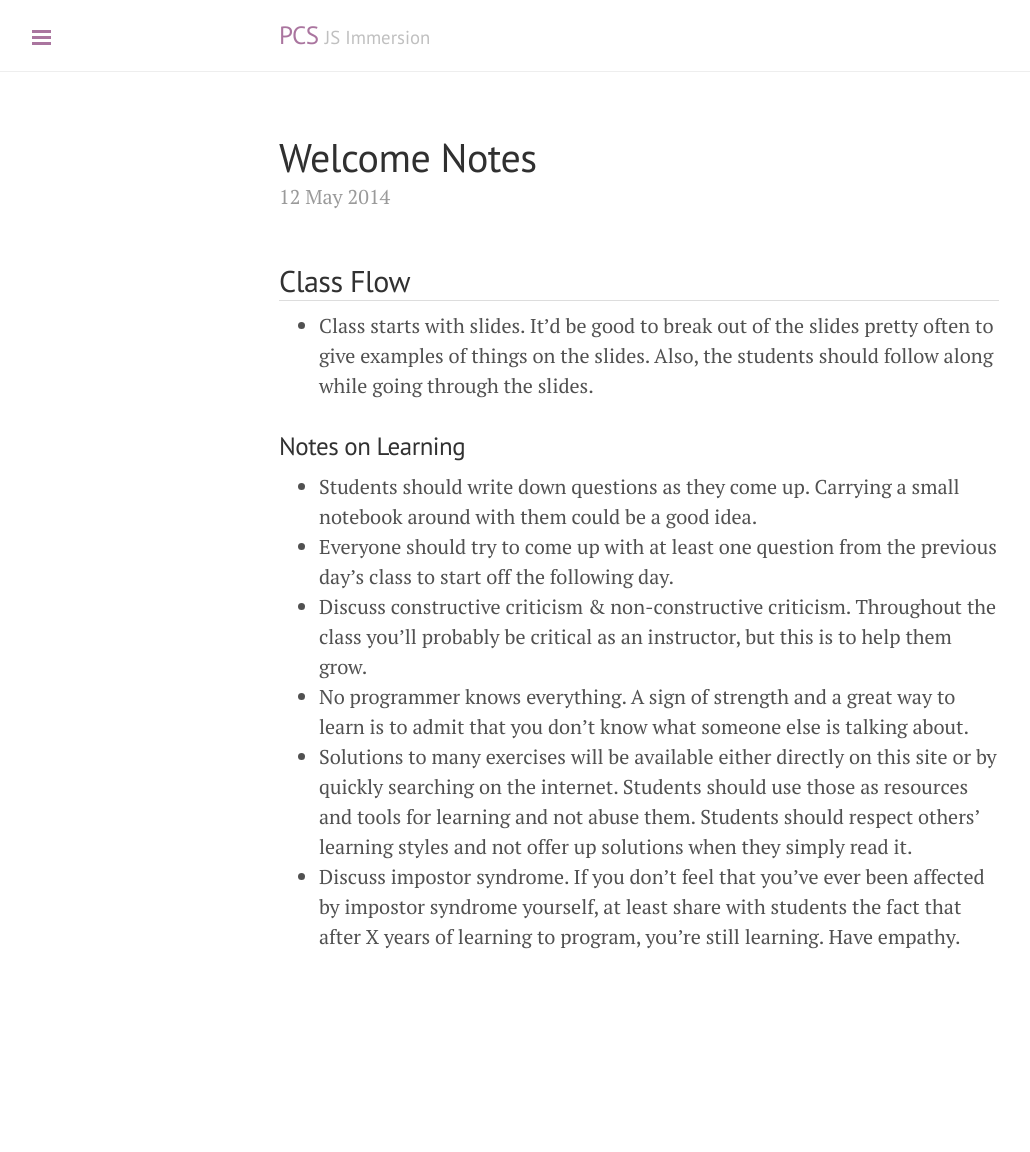
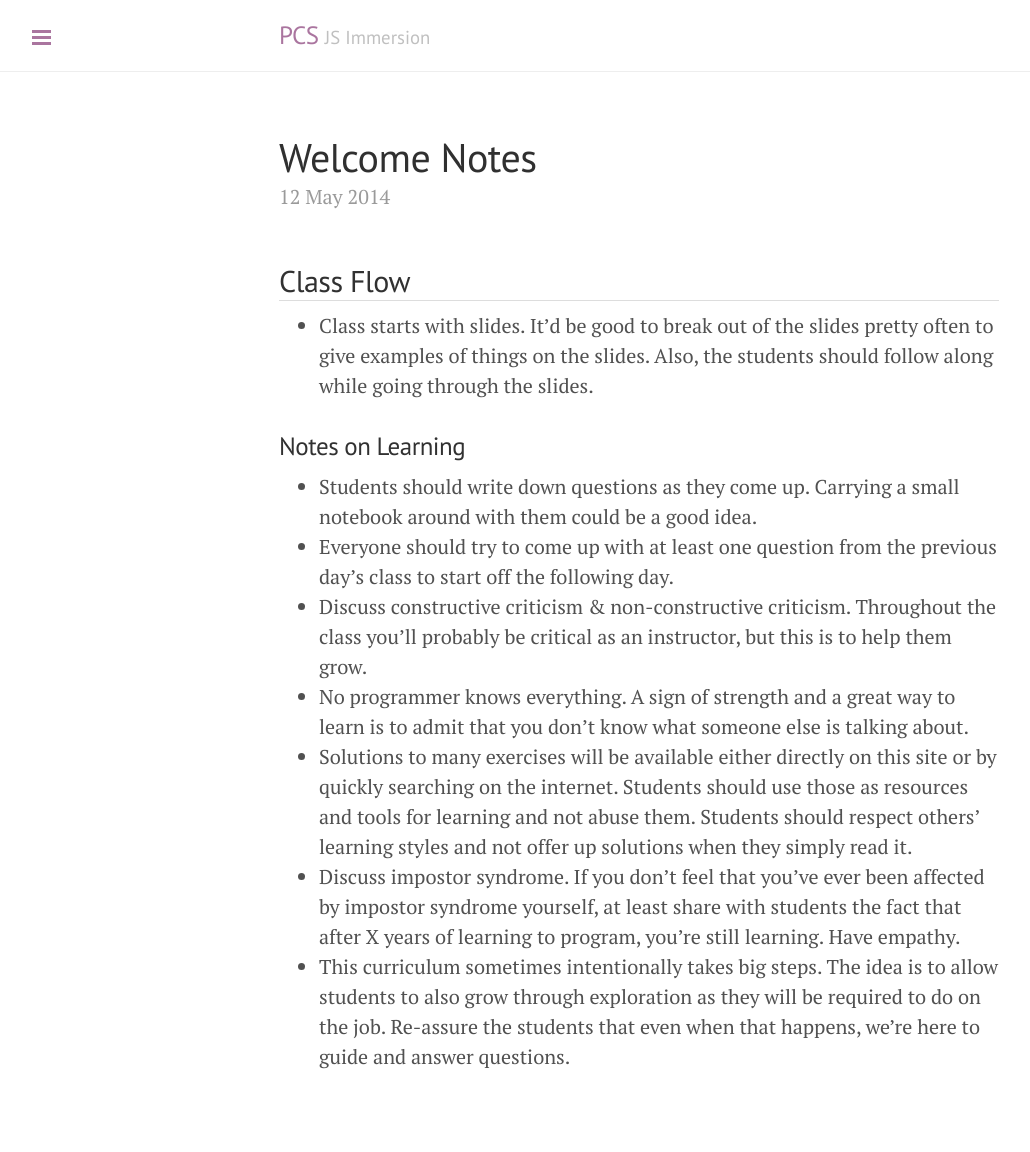
Before and after one commit to wbyoung/jsi, a Jekyll site: the page built from _posts/00-01-01-welcome-notes.md, in a window 1280 px wide. Shown: the whole page, without its empty margins (1-1031 px from the left). Built offline with Jekyll 4.4.1, drawn with Linux system fonts in a browser that asks for light colours; nearby versions of some CDN libraries; Markdown is read by kramdown in place of the engine named in the settings; before the commit the page ends 1032 px from its top, so only the background shows below that.

Commit message:
More learning notes.

```diff
--- a/_posts/00-01-01-welcome-notes.md
+++ b/_posts/00-01-01-welcome-notes.md
@@ -29,3 +29,7 @@ date: 2014-05-12 00:00:00
   If you don't feel that you've ever been affected by impostor syndrome
   yourself, at least share with students the fact that after X years of
   learning to program, you're still learning. Have empathy.
+- This curriculum sometimes intentionally takes big steps. The idea is to allow
+  students to also grow through exploration as they will be required to do on
+  the job. Re-assure the students that even when that happens, we're here to
+  guide and answer questions.
```
